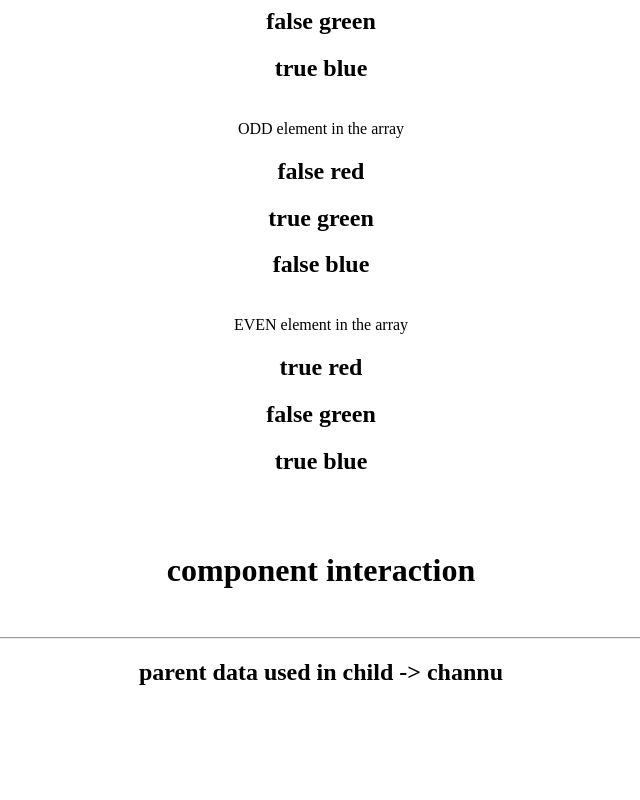
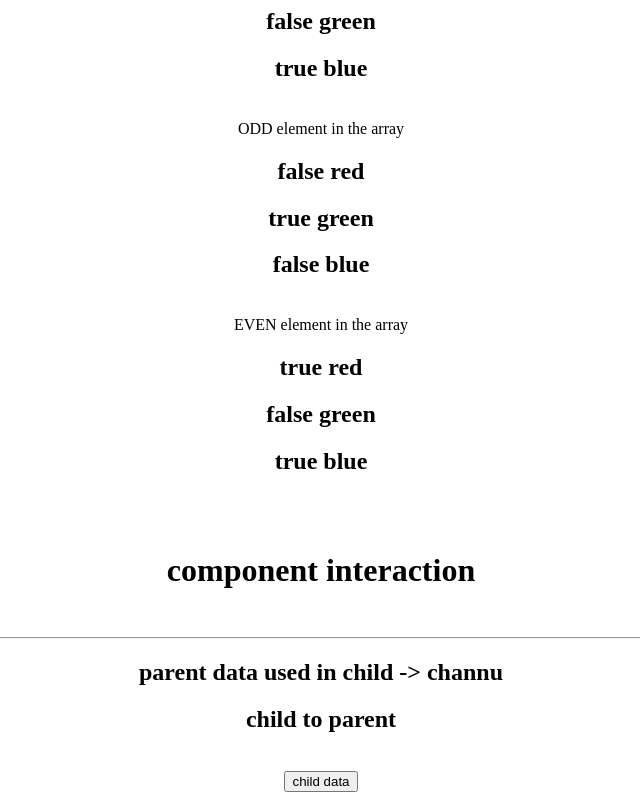
Before and after one commit to channaveerayya/my-app, an Angular app: page / in a window 1280 px wide. Shown: the part 1375-2175 px from the top of the page, without its empty margins (319-959 px from the left). Before the commit the page ends 2081 px from the top, so only its background shows below. Built offline with nearby package versions, Linux system fonts and the light colour scheme.

Commit message:
Component Interaction by CHILD TO PARENT

```diff
--- a/src/app/app.component.html
+++ b/src/app/app.component.html
@@ -3,5 +3,6 @@
   <h1>
     Welcome to {{ title }}!
   </h1>
- <app-test [parentData]='parentName'></app-test>
+ <app-test (childEvent)="childMessage=$event" [parentData]='parentName'></app-test>
+ {{childMessage}}
  </div>
--- a/src/app/app.component.ts
+++ b/src/app/app.component.ts
@@ -7,5 +7,6 @@
 })
 export class AppComponent {
   public parentName = 'channu';
+  public childMessage = '';
   title = 'channu ';
 }
--- a/src/app/test/test.component.html
+++ b/src/app/test/test.component.html
@@ -93,3 +93,5 @@
 <h1>component interaction </h1>
 <br><hr>
 <h2>parent data used in child -> {{parentData}}</h2>
+<h2>child to parent</h2><br>
+<button (click)="fireEvent()">child data</button>
--- a/src/app/test/test.component.ts
+++ b/src/app/test/test.component.ts
@@ -1,4 +1,5 @@
-import { Component, OnInit, Input } from '@angular/core';
+import { Component, OnInit, Input, Output, EventEmitter } from '@angular/core';
+
 
 @Component({
   selector: 'app-test',
@@ -23,13 +24,20 @@
   public color = 'orange';
  // ng For
  public colors = ['red', 'green', 'blue'];
-// component interaction
+// component interaction PARENT TO CHILD
 @Input() public parentData;
   // or
   // @input('parentData) public name
 
+// CHILD TO PARENT
+@Output() public childEvent = new EventEmitter();
+
 
   ngOnInit() {
+  }
+
+  fireEvent() {
+    this.childEvent.emit('HEY Im CHILD DATA');
   }
 
 onClick(event) {
```
